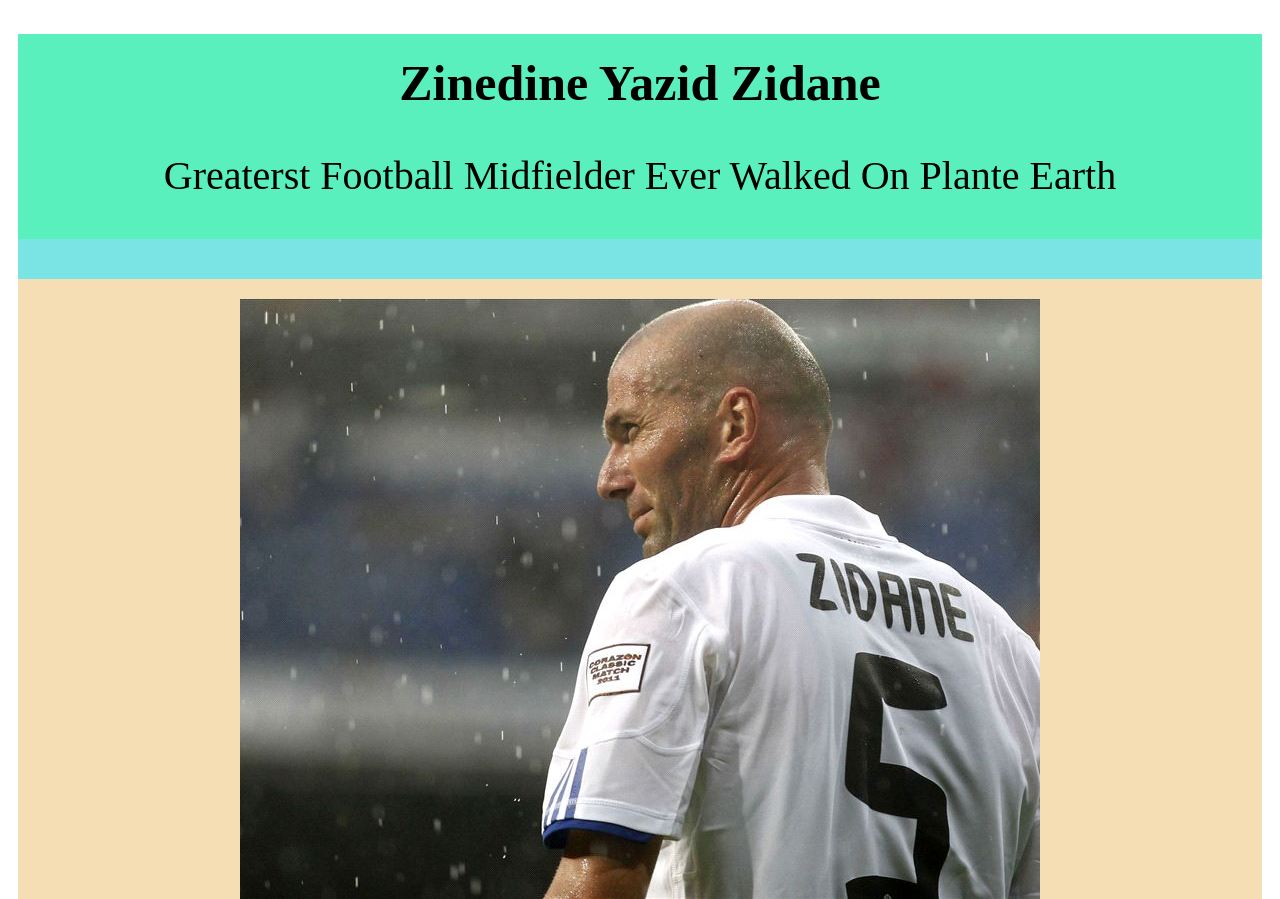
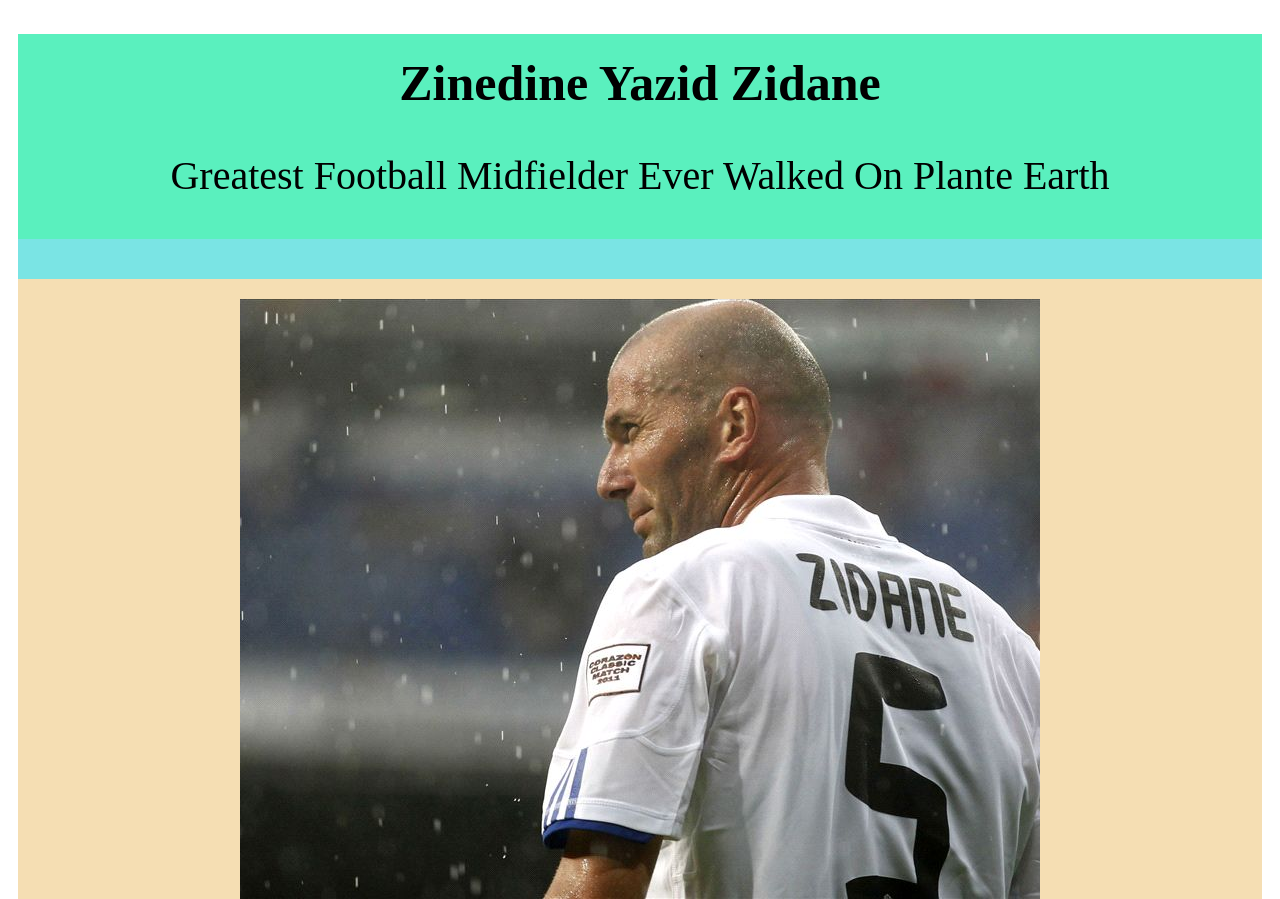
Before and after one commit to T4N51R/Tribute-Page-FCC, a plain HTML site: page index.html in a window 1280 px wide. Shown: the top 899 px of the page. Drawn offline with Linux system fonts and the light colour scheme.

Commit message:
Update index.html

```diff
--- a/index.html
+++ b/index.html
@@ -11,7 +11,7 @@
     <main id="main">
         <div id="title">
             <h1>Zinedine Yazid Zidane</h1>
-            <p>Greaterst Football Midfielder Ever Walked On Plante Earth</p>
+            <p>Greatest Football Midfielder Ever Walked On Plante Earth</p>
         </div>
         <div id="img-div">
             <img src="zizu.jpg" alt="Zinedine Zidane" id="img">
```
